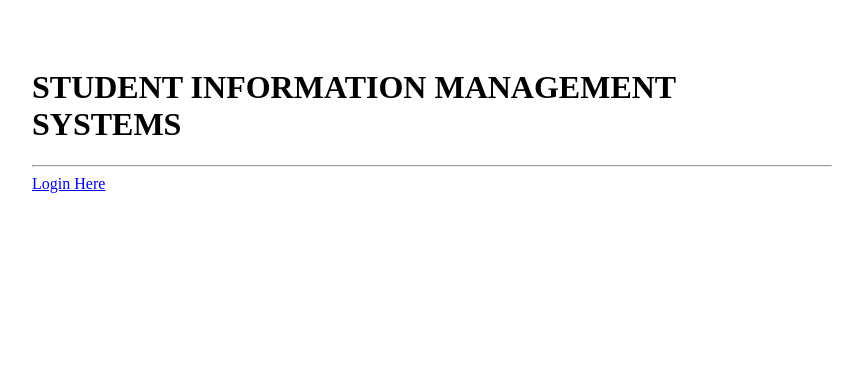
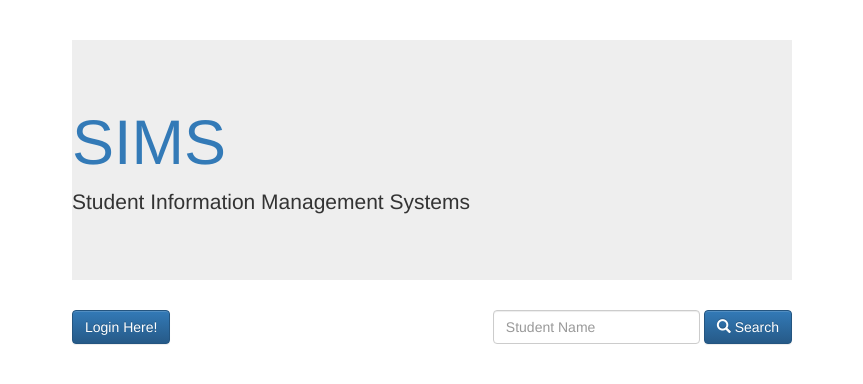
Before and after one commit to irfan007/SIMS, a Django app: page / in a window 1280 px wide. Shown: the top 384 px of the page, without its empty margins (208-1071 px from the left). Run offline with Django 3.2, Linux system fonts and the light colour scheme; some libraries are stand-ins or nearby versions.

Commit message:
public interface added

```diff
--- a/sims/urls.py
+++ b/sims/urls.py
@@ -1,11 +1,12 @@
 from django.conf.urls import patterns, include, url
-from django.views.generic import TemplateView
+
 from django.contrib import admin
 admin.autodiscover()
 
 urlpatterns = patterns(
     '',
-    (r'^$', TemplateView.as_view(template_name='index.html')),
+    (r'^$', 'sims.views.index'),
+    (r'^student/', include('studentrecords.urls')),
     url(r'^admin/', include(admin.site.urls)),
     url(r'^chaining/', include('smart_selects.urls')),
 )
--- /dev/null
+++ b/sims/views.py
@@ -0,0 +1,8 @@
+from django.shortcuts import render_to_response
+from django.template.context import RequestContext
+
+
+
+def index(request):
+    ci = RequestContext(request)
+    return render_to_response('index.html', ci)
--- /dev/null
+++ b/studentrecords/urls.py
@@ -0,0 +1,8 @@
+from django.conf.urls import patterns, include, url
+
+urlpatterns = patterns(
+    '',
+    (r'^search/$', 'studentrecords.views.search'),
+    (r'^search/name/$', 'studentrecords.views.search_by_name'),
+    (r'^detail/', 'studentrecords.views.student_detail'),
+)
--- /dev/null
+++ b/templates/_layouts/base.html
@@ -0,0 +1,57 @@
+<!doctype html>
+<html lang="en">
+<head>
+    <meta charset="UTF-8">
+    <title>SIMS</title>
+    <style>
+        .wrapper {
+            width: 800px;
+            margin: 0 auto;
+            padding: 40px;
+        }
+        h1 {
+            text-transform: uppercase;
+        }
+        div .form{
+            float: right;
+        }
+    </style>
+<!-- Latest compiled and minified CSS -->
+<link rel="stylesheet" href="//netdna.bootstrapcdn.com/bootstrap/3.1.1/css/bootstrap.min.css">
+
+<!-- Optional theme -->
+<link rel="stylesheet" href="//netdna.bootstrapcdn.com/bootstrap/3.1.1/css/bootstrap-theme.min.css">
+
+<!-- Latest compiled and minified JavaScript -->
+<script src="//netdna.bootstrapcdn.com/bootstrap/3.1.1/js/bootstrap.min.js"></script>
+
+</head>
+<body>
+    <div class="wrapper">
+    {% block header %}
+    <div class="jumbotron">
+    <a href="/"><h1>SIMS</h1></a>
+    <p class="lead">Student Information Management Systems</p>
+    </div>
+
+    <div class="form">
+        {% block form %}
+        <form action="/student/search/name/" method="post" class="form-inline">
+            {% csrf_token %}
+            <input type="text" id="sname" name="sname" placeholder="Student Name" class="form-control">
+            <button type="button" onclick="submit();" class="btn btn-primary">
+                <span class=" glyphicon glyphicon-search"></span>
+                Search
+            </button>
+        </form>
+        <br>
+        {% endblock form %}
+    </div>
+    {% endblock header %}
+
+    {% block main %}
+
+    {% endblock main %}
+    </div>
+</body>
+</html>
--- a/templates/index.html
+++ b/templates/index.html
@@ -1,25 +1,9 @@
-<!doctype html>
-<html lang="en">
-<head>
-    <meta charset="UTF-8">
-    <title>SIMS</title>
-    <style>
-        .wrapper {
-            width: 800px;
-            margin: 0 auto;
-            padding: 40px;
-        }
-        h1 {
-            text-transform: uppercase;
-        }
-    </style>
+{% extends "_layouts/base.html" %}
 
-</head>
-<body>
-    <div class="wrapper">
-        <h1>Student Information Management Systems</h1>
-        <hr>
-        <a href="/admin">Login Here</a>
-    </div>
-</body>
-</html>
+{% block main %}
+    {% if user.is_authenticated %}
+    <a href="/admin/logout/"><button class="btn btn-danger">Logout!</button></a>
+    {% else %}
+    <a href="/admin/"><button class="btn btn-primary">Login Here!</button></a>
+    {% endif %}
+{% endblock main %}
```
Also changed, not shown: studentrecords/templates/search_by_name_result.html (added, +18 -0 lines), studentrecords/templates/student_detail.html (added, +37 -0 lines), studentrecords/views.py (+32 -1 lines), 2 other files.
